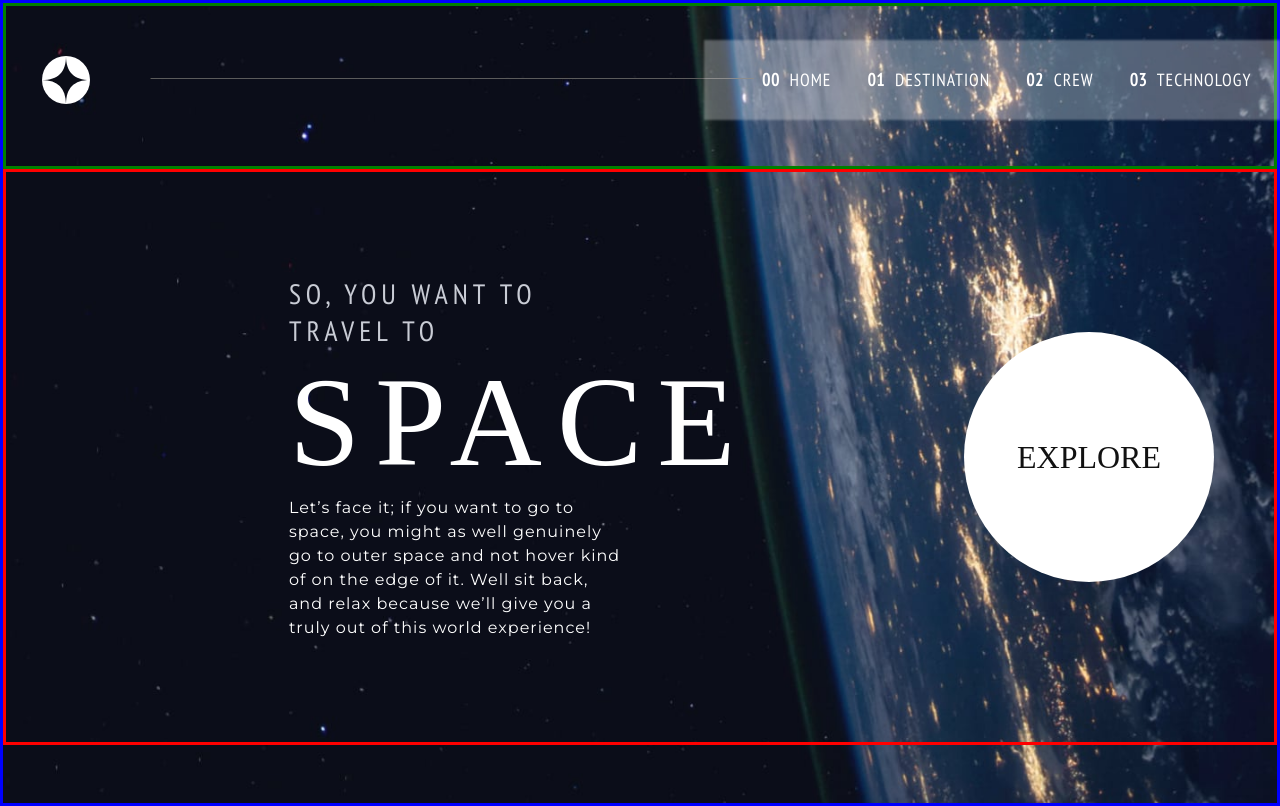
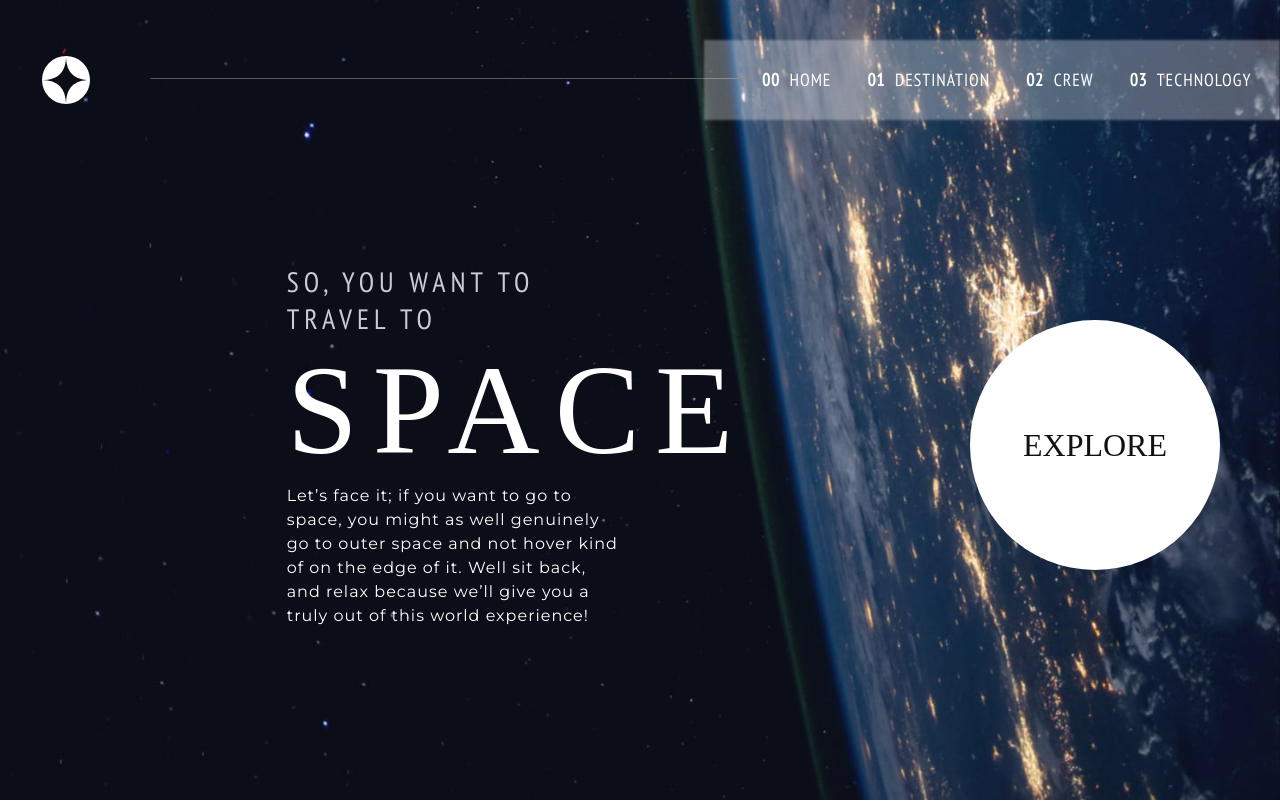
Before and after one commit to ev0lveDD/Space-Tourism, a plain HTML site: page index.html in a window 1280 px wide. Drawn offline with Linux system fonts and the light colour scheme.

Commit message:
Updated css styles
Updated css styles

```diff
--- a/css/styles.css
+++ b/css/styles.css
@@ -7,7 +7,6 @@ body {
   font-family: 'Montserrat', sans-serif;
   color: #FFFFFF;
   margin: 0;
-  border: 3px solid blue;
 }
 
 h1 {
@@ -65,7 +64,7 @@ hr {
 
 .header{
   padding: 5rem;
-  border: 3px solid green;
+  /*border: 3px solid green;*/
 }
 
 .logo-container{
@@ -117,6 +116,10 @@ hr {
 }
 
 .menu-button:hover {
+  border-bottom: solid 3px #C9CCD5;
+}
+
+.button-active {
   border-bottom: solid 3px white;
 }
 
@@ -131,7 +134,8 @@ hr {
   grid-template-columns: auto auto auto;
   grid-template-rows: 150px 150px 150px;
   gap: 60px;
-  border: 3px solid red;
+  /*border: 3px solid red;*/
+  margin: 0;
 }
 
 .mid-text {
```
